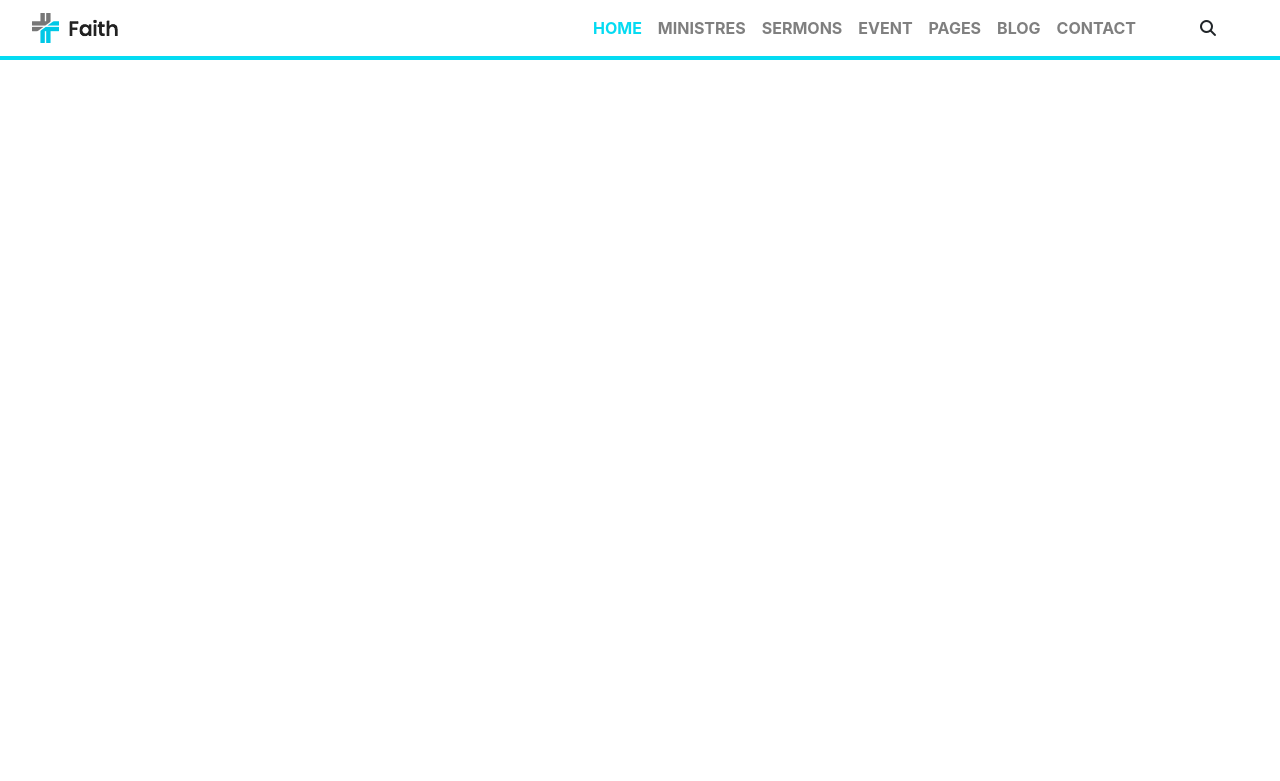
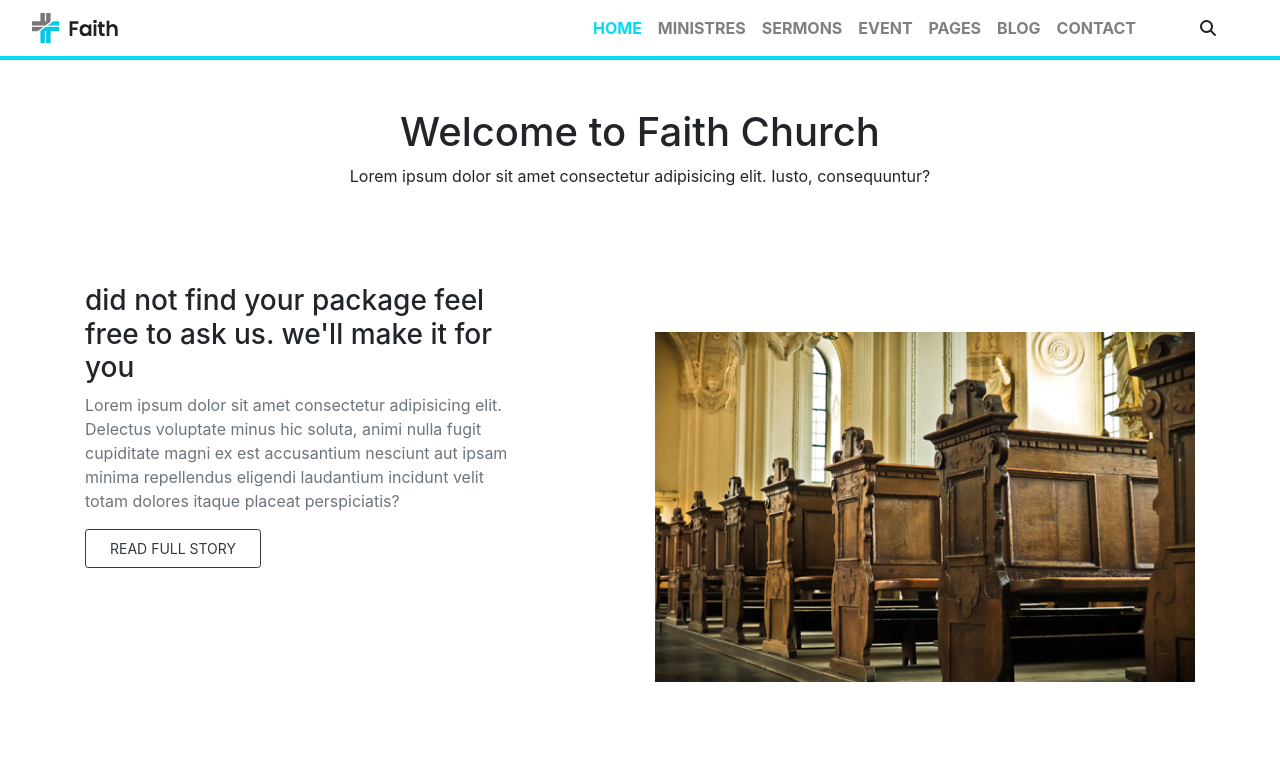
Before and after one commit to JamilaaH/html-bootstrap-git-recap-exercice, a website: page index.html in a window 1280 px wide. Drawn offline with nearby package versions, Linux system fonts and the light colour scheme.

Commit message:
section about

```diff
--- a/index.html
+++ b/index.html
@@ -50,6 +50,24 @@
         </nav>
     </header>
 
+    <!-- section content -->
+    <section class="container content">
+        <div class="text-center my-5">
+            <h1>Welcome to Faith Church</h1>
+            <p>Lorem ipsum dolor sit amet consectetur adipisicing elit. Iusto, consequuntur?</p>
+        </div>
+        <div class="row py-5">
+            <div class="col-md-5 col-sm-12 ">
+                <h3>did not find your package feel free to ask us. we'll make it for you</h3>
+                <p class="text-muted">Lorem ipsum dolor sit amet consectetur adipisicing elit. Delectus voluptate minus hic soluta, animi
+                    nulla fugit cupiditate magni ex est accusantium nesciunt aut ipsam minima repellendus eligendi
+                    laudantium incidunt velit totam dolores itaque placeat perspiciatis?</p>
+                    <button type="button" class="btn btn-outline-dark btn-sm px-4 py-2 text-uppercase">Read full story</button>
+            </div>
+            <div class="col-md-6 offset-md-1 col-sm-12 py-sm-5">
+                <img src="./public/img/about.jpg" alt="Church" class="img-fluid w-100">
+        </div>
+    </section>
 
 
 
@@ -75,4 +93,5 @@
     <script src="./node_modules/bootstrap/dist/js/bootstrap.bundle.js"></script>
     <script src="./node_modules/bootstrap/dist/js/bootstrap.js"></script>
 </body>
+
 </html>
```
